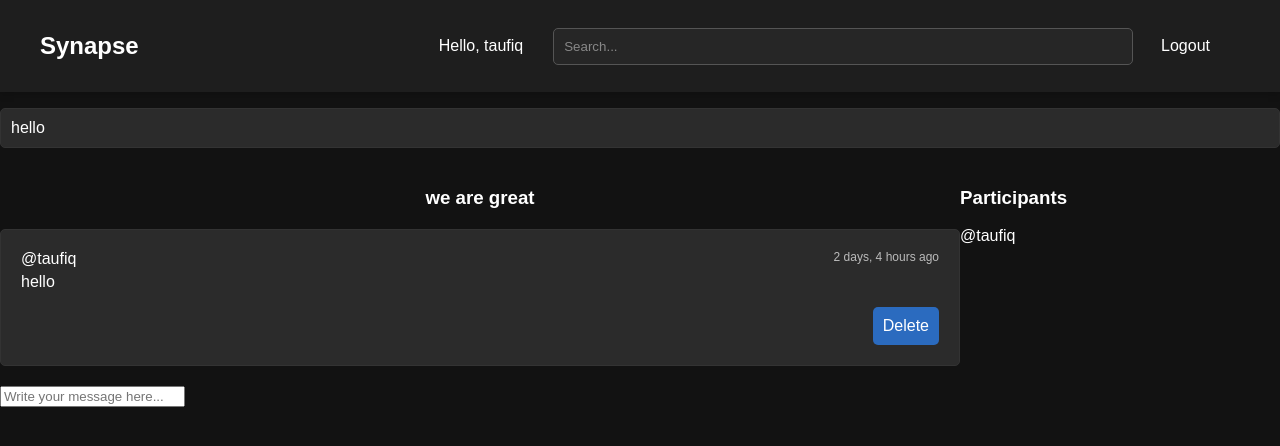
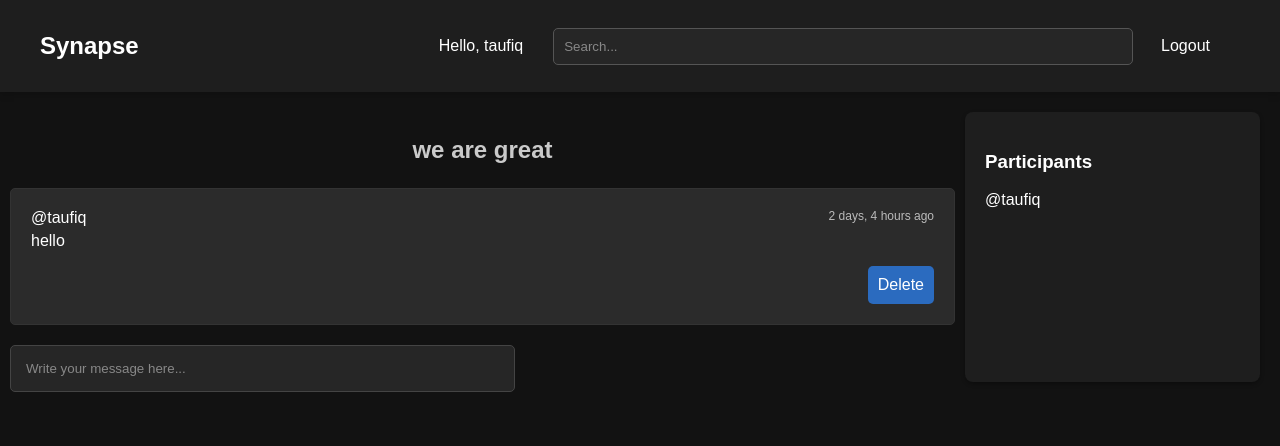
Before and after one commit to toffee-k21/synapse, a Django app: page /room/4/ in a window 1280 px wide. Shown: the top 446 px of the page. Run offline with Django 4.2, Linux system fonts and the light colour scheme; a user stored in the database is signed in; data comes from the database, SQL or seed files in the repository.

Commit message:
room theme update

```diff
--- a/base/templates/base/room.html
+++ b/base/templates/base/room.html
@@ -6,15 +6,21 @@
   }
 </style>
 
-<div class="main-container">
+<div class="main-container" style="margin: 10px">
   <div class="message-container">
     <header>
       <!-- <h1>Converation</h1> -->
-    <h3>{{ room.name }}</h3>
-    <h3>{{ room.description }}</h3>
+      <h3
+        style="font-size: x-large; padding-top: 10px; color: rgb(202, 202, 202)"
+      >
+        {{ room.name }}
+      </h3>
+      <div style="text-align: start; color: rgb(160, 160, 160)">
+        {{ room.description }}
+      </div>
     </header>
     <div class="messages">
-      {% for message in messages %}
+      {% for message in room_messages %}
       <div class="message">
         <div class="message-info">
           <span class="username"
@@ -26,20 +32,25 @@
         </div>
         <p class="message-body">{{message.body}}</p>
         {% if request.user == message.user %}
-        <div style=" display: flex; justify-content: flex-end;">
-  <a style="background-color: #2b6bbf; padding: 10px;  border-radius: 5px;" href="{% url 'delete-message' message.id %}">Delete</a>
+        <div style="display: flex; justify-content: flex-end">
+          <a
+            style="background-color: #2b6bbf; padding: 10px; border-radius: 5px"
+            href="{% url 'delete-message' message.id %}"
+            >Delete</a
+          >
         </div>
         {% endif %}
       </div>
       {% endfor %}
     </div>
 
-    <div class="input-bar">
     {% if request.user.is_authenticated %}
-      <div>
-        <form method="POST" action="">
+    <div class="input-bar" style="width: 100%;">
+      <form method="POST" action="" style="width: 100%;">
         {% csrf_token %}
         <input
+        class="message-input"
+        style="width: 50%; padding: 15px;"
           type="text"
           name="body"
           placeholder="Write your message here..."
@@ -48,9 +59,8 @@
     </div>
     {% endif %}
   </div>
-  </div>
 
-  <div>
+  <div style="margin: 10px" class="column">
     <h3>Participants</h3>
     {% for p in participants %}
     <p>@{{p.username}}</p>
--- a/base/views.py
+++ b/base/views.py
@@ -67,7 +67,7 @@
 
 def room(request,pk):
     room = Room.objects.get(id=pk)
-    messages = room.messages.all()
+    room_messages = room.messages.all()
     participants = room.participants.all()
 
     if request.method == 'POST':
@@ -78,7 +78,7 @@
         )
         room.participants.add(request.user)
         return redirect('room', pk=room.id)
-    return render(request,'base/room.html', {'room' : room, 'messages':messages, 'participants': participants})
+    return render(request,'base/room.html', {'room' : room, 'room_messages':room_messages, 'participants': participants})
 
 def userProfile(request, pk):
     user = User.objects.get(id=pk)
--- a/static/styles/style.css
+++ b/static/styles/style.css
@@ -265,12 +265,13 @@
     /* Flexbox for input and button */
     align-items: center;
     /* Center vertically */
+
 }
 
 .message-input {
     flex: 1;
     /* Allow input to take up most space */
-    padding: 10px;
+    /* padding: 20px; */
     /* Padding inside input */
     border: 1px solid #444;
     /* Dark border */
@@ -282,6 +283,7 @@
     /* Dark background for input */
     color: #ffffff;
     /* White text in input */
+
 }
 
 .message-input::placeholder {
```
Lines whose indentation alone changed are shown as unchanged.
